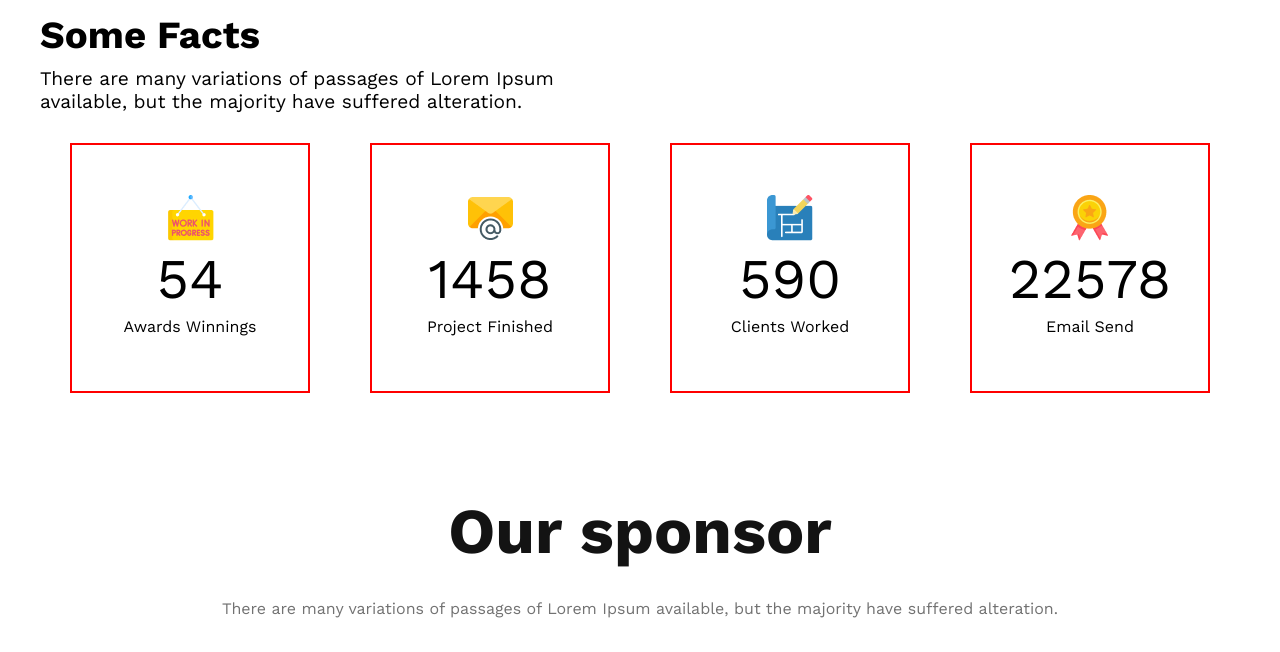
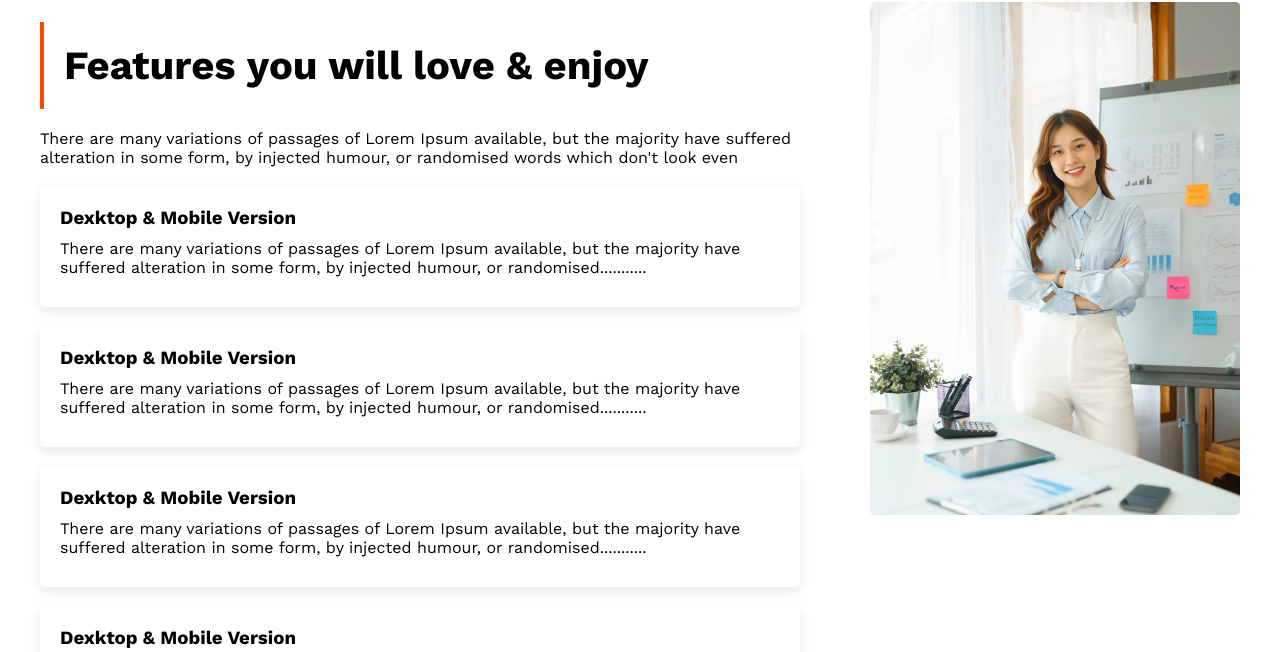
Before and after one commit to ahmedraza069/g3-architect-responsive-website, a plain HTML site: page index.html in a window 1280 px wide. Shown: the part 1863-2515 px from the top of the page. Drawn offline with nearby package versions, Linux system fonts and the light colour scheme; a web font is replaced by a local one.

Commit message:
finally responsive full project g-3 architect

```diff
--- a/css/style.css
+++ b/css/style.css
@@ -104,6 +104,38 @@ nav ul li a{
 .second{
     color: #FF900E;
 }
+
+/* Main Featurs part start */
+.main_features{
+    display: flex;
+    gap: 70px;
+}
+.features_title{
+    padding: 20px;
+    font-size: 2.5em;
+    border-left: 4px solid orangered;
+    margin: 20px 0px;
+}
+.main_features_img img{
+    width: 100%;
+}
+.main_features_content > p{
+    margin: 20px 0px;
+}
+.card{
+    padding: 20px;
+    border-radius: 5px;
+    box-shadow: rgba(0, 0, 0, 0.1) 0px 4px 12px;
+    margin: 20px 0px;
+}
+.card p{
+    margin: 10px 0px;
+}
+
+
+/* Main Featurs part end */
+
+/* fact part start */
 .facts_title{
     font-size: 2.4rem;
     margin: 10px 0px;
@@ -210,6 +242,10 @@ nav ul li a{
     .sponsor_content{
      flex-direction: column;
     }
+    .main_features{
+        flex-direction: column;
+        width: 100%;
+    }
 }
 
 @media screen  and (min-width: 576px) and (max-width: 992px) {
@@ -256,7 +292,10 @@ nav ul li a{
     .sponsor_content img:last-child{
         align-self: center;
     }
-
+    .main_features{
+        flex-direction: column;
+        width: 100%;
+    }
 }
 @media screen and (min-width: 992px) and (max-width: 1200px) {
     header{
--- a/index.html
+++ b/index.html
@@ -57,6 +57,41 @@
             </div>
            </div>
         </section>
+
+        <!-- Main Features part start -->
+      <section>
+        <div class="container">
+            <div class="main_features">
+                <div class="main_features_content">
+                    <h3 class="features_title">Features you will love & enjoy</h3>
+                    <p>There are many variations of passages of Lorem Ipsum available, but the majority have suffered alteration in some form, by injected humour, or randomised words which don't look even</p>
+
+                    <div class="card">
+                        <h3>Dexktop & Mobile Version</h3>
+                        <p>There are many variations of passages of Lorem Ipsum available, but the majority have suffered alteration in some form, by injected humour, or randomised...........</p>
+                    </div>
+                    <div class="card">
+                        <h3>Dexktop & Mobile Version</h3>
+                        <p>There are many variations of passages of Lorem Ipsum available, but the majority have suffered alteration in some form, by injected humour, or randomised...........</p>
+                    </div>
+                    <div class="card">
+                        <h3>Dexktop & Mobile Version</h3>
+                        <p>There are many variations of passages of Lorem Ipsum available, but the majority have suffered alteration in some form, by injected humour, or randomised...........</p>
+                    </div>
+                    <div class="card">
+                        <h3>Dexktop & Mobile Version</h3>
+                        <p>There are many variations of passages of Lorem Ipsum available, but the majority have suffered alteration in some form, by injected humour, or randomised...........</p>
+                    </div>
+
+                </div>
+
+                <div class="main_features_img">
+                    <img src="images/architect.png" alt="" srcset="">
+                </div>
+            </div>
+        </div>
+      </section>
+        <!-- Main Features part end -->
 
         <section>
             <div class="container">
```
